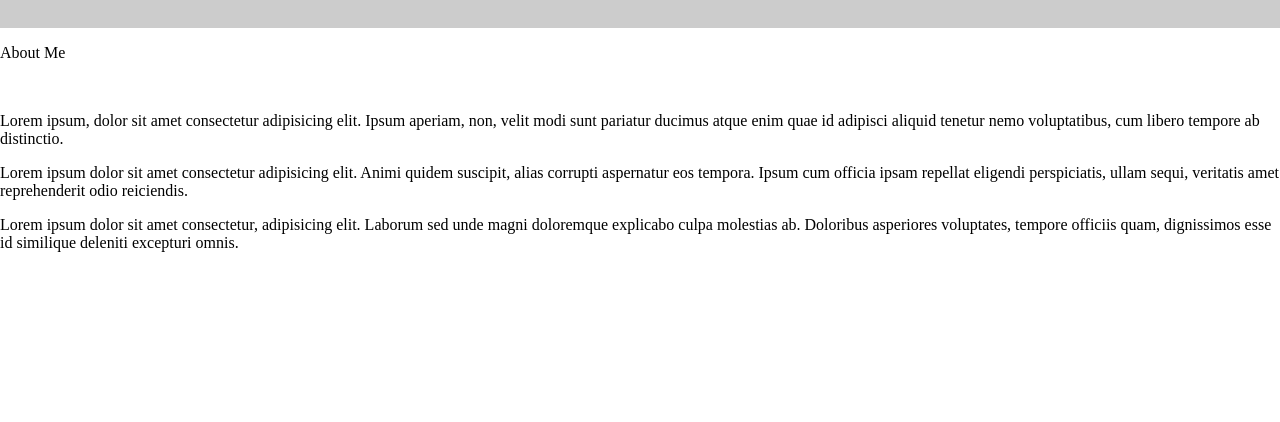
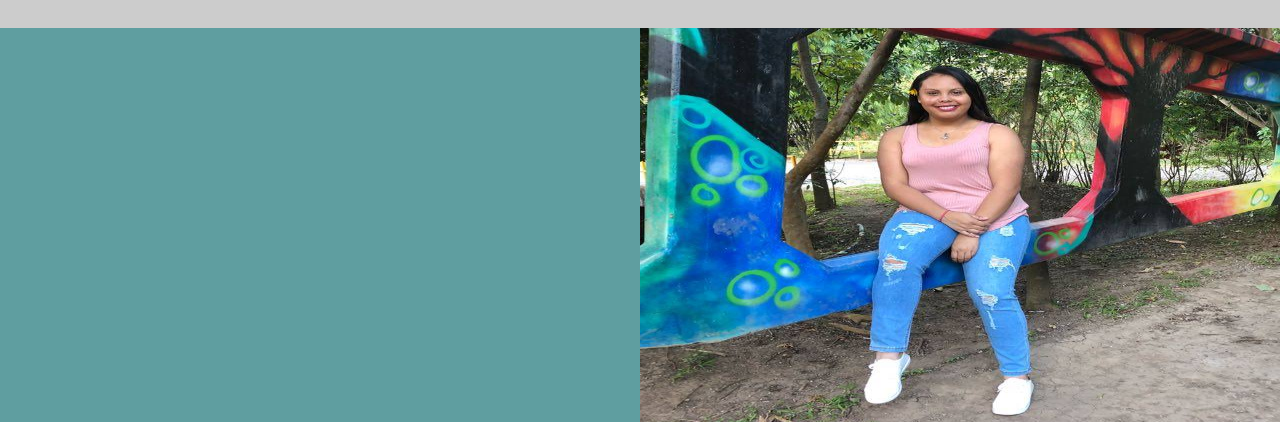
Before and after one commit to glorianaa80/Portafolio, a website: page src/aboutMe.html in a window 1280 px wide. Shown: the part 144-566 px from the top of the page. Drawn offline with Linux system fonts and the light colour scheme.

Commit message:
Agrego algunos estilos para la seccion de About Me

```diff
--- /dev/null
+++ b/src/sass/about-me/_about-me.scss
@@ -0,0 +1,26 @@
+.about-me{
+    background-color: cadetblue;
+    width: 50%;
+    height: 900px;
+}
+
+.about-me--title{
+    font-family:  'Sacramento', cursive;
+    font-size: 100px;
+    margin: 0;
+    padding-left: 100px;
+    padding-top: 400px;
+}
+
+.about-me--img{
+    width: 50%;
+    height: 400px;
+    float: right;
+    margin-top: -900px;
+}
+
+.about-me--info{
+    width: 50%;
+    float: right;
+    margin-top: -500px;
+}
--- a/src/sass/style.scss
+++ b/src/sass/style.scss
@@ -1,5 +1,5 @@
-@import'home-page/general';
-
+@import 'home-page/general';
+@import 'about-me/about-me';
 
 body{
     margin: 0;
```
Also changed, not shown: src/css/style.css, src/img/me.jpg (added), src/js/script.js (added), 1 other file.
